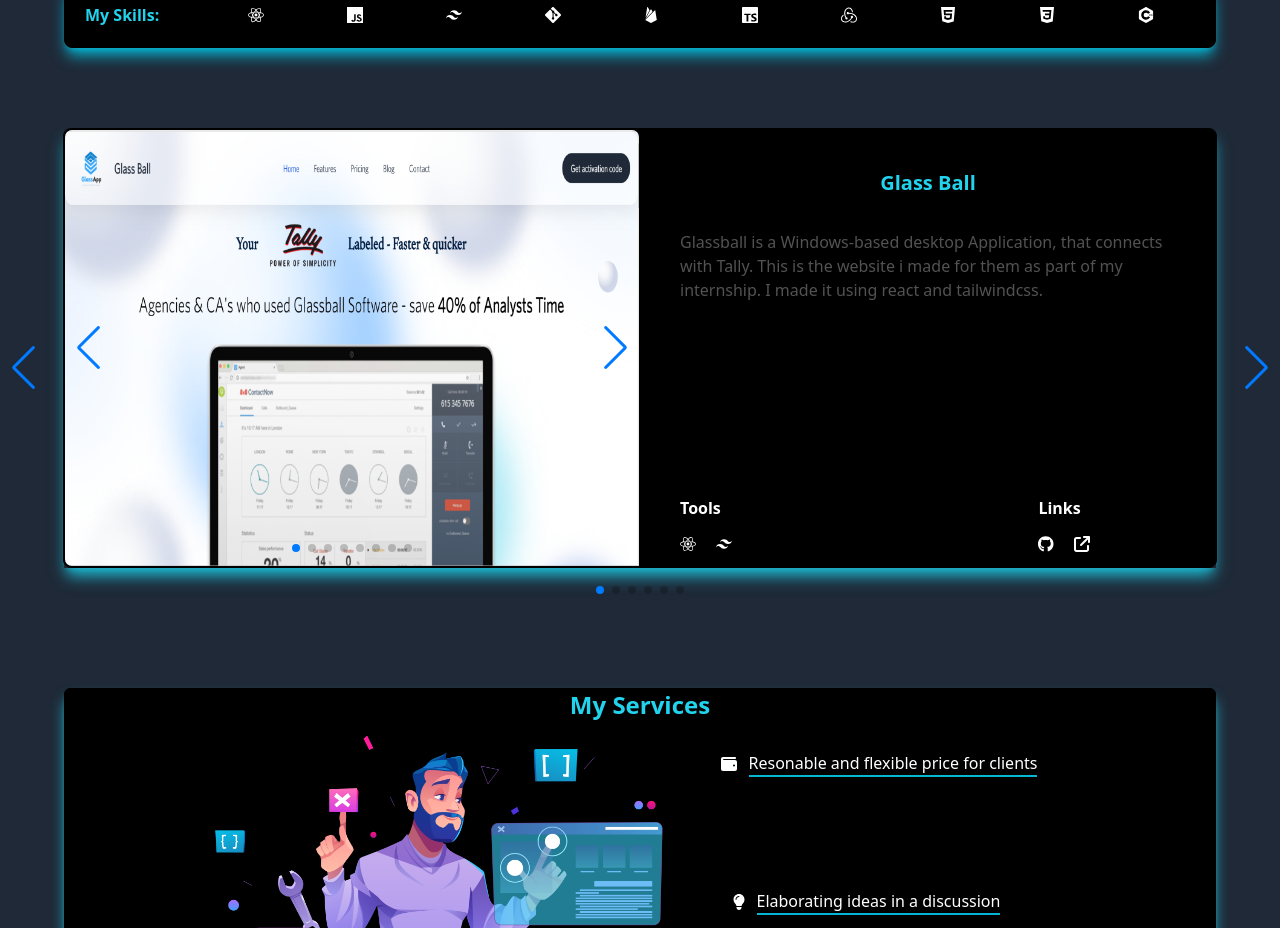
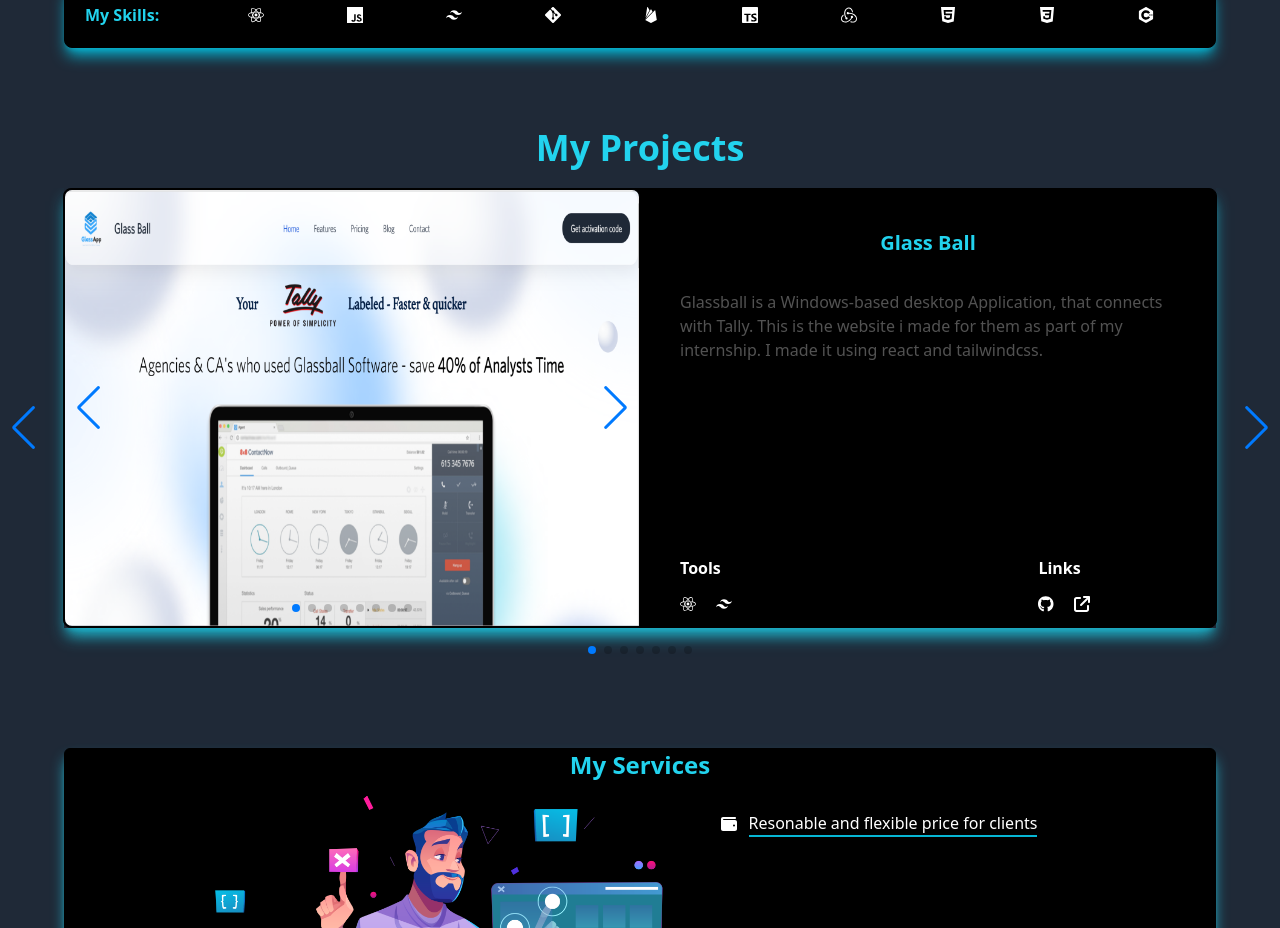
Before and after one commit to anshumannjs/my-portfolio, a React (Create React App) app: page / in a window 1280 px wide. Shown: the part 1220-2148 px from the top of the page. Built offline with nearby package versions, Linux system fonts and the light colour scheme.

Commit message:
added a new project

```diff
--- a/src/Components/ProjectCard1.jsx
+++ b/src/Components/ProjectCard1.jsx
@@ -8,6 +8,7 @@
 import notarybooking from './ProjectImages/notarybooking'
 import noteapp from './ProjectImages/noteapp'
 import traveltrek from './ProjectImages/traveltrek'
+import WebsiteBuilder from './ProjectImages/WebsiteBuilder'
 import {Swiper,SwiperSlide} from 'swiper/react';
 import { Navigation,Pagination } from 'swiper';
 import "swiper/css"
@@ -16,7 +17,7 @@
 import { FaReact } from 'react-icons/fa';
 
 export default function ProjectCard1(props) {
-    const projectObj={glassball,fooddelivery,newsnjs,notarybooking,noteapp,traveltrek};
+    const projectObj={glassball,fooddelivery,newsnjs,notarybooking,noteapp,traveltrek,WebsiteBuilder};
     let currObj=projectObj[props.project];
     let imgArr=Object.values(Object.values(currObj)[0]);
     let icons=Object.values(Object.values(currObj)[3]);
--- /dev/null
+++ b/src/Components/ProjectImages/WebsiteBuilder.jsx
@@ -0,0 +1,16 @@
+import img1 from './website-builder.png'
+import {FaReact} from 'react-icons/fa'
+import {SiTailwindcss} from 'react-icons/si'
+
+const obj={
+    images:{
+        img1
+    },
+    title:"Website Builder",
+    desc:"This is a website builder, here you can build your own website template and get its html and css codes.I made it using React Js, Tailwind Css and GrapesJs. You can actually build simple websites using this website.",
+    tools:{FaReact,SiTailwindcss},
+    github:'https://github.com/anshumannjs/website-builder',
+    link:'https://website-builder-sand.vercel.app/'
+}
+
+export default obj
--- a/src/Components/ProjectSlider.jsx
+++ b/src/Components/ProjectSlider.jsx
@@ -8,10 +8,11 @@
 
 export default function ProjectSlider() {
 
-    const projectArr=['glassball','notarybooking','traveltrek','noteapp','newsnjs','fooddelivery'];
+    const projectArr=['glassball','notarybooking','WebsiteBuilder','traveltrek','noteapp','newsnjs','fooddelivery'];
 
   return (
     <div id='project' className='mb-10 mt-20'>
+      <h1 className='mx-auto text-center text-cyan-400 font-bold text-4xl mb-5'>My Projects</h1>
         <Swiper
             className=''
             modules={[Navigation,Pagination]}
```
Also changed, not shown: src/Components/ProjectImages/website-builder.png (added).
